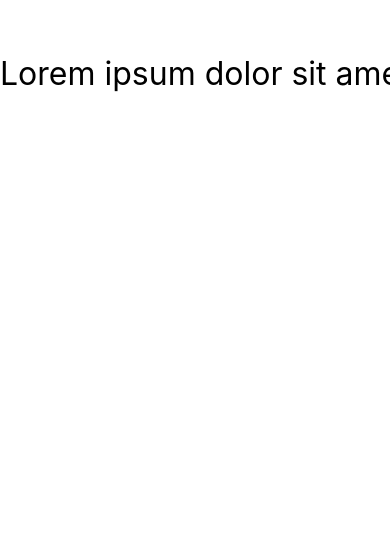
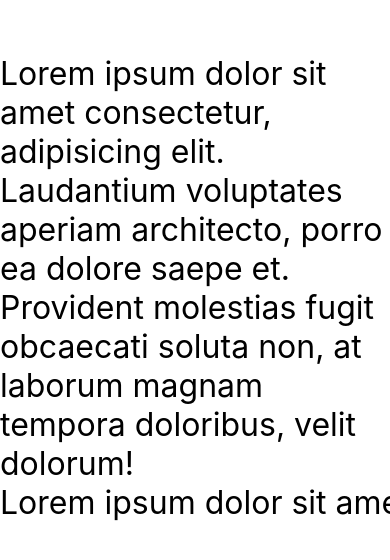
Before and after one commit to BrenoFreitasM/lear-react-native-cli, a React Native app: screen / in a window 390 px wide. Shown: the part 246-806 px from the top of the page. Built offline with nearby package versions, Linux system fonts and the light colour scheme.

Commit message:
feat: scrollview inside scrollview

```diff
--- a/App.js
+++ b/App.js
@@ -2,12 +2,20 @@ import { ScrollView, Text } from "react-native";
 
 export default function App() {
   return (
-    <ScrollView horizontal>
+    <ScrollView >
       <Text
         style={{ marginTop: 300, fontSize: 32 }}
       >
         Lorem ipsum dolor sit amet consectetur, adipisicing elit. Laudantium voluptates aperiam architecto, porro ea dolore saepe et. Provident molestias fugit obcaecati soluta non, at laborum magnam tempora doloribus, velit dolorum!
       </Text>
+
+      <ScrollView horizontal>
+      <Text
+        style={{ fontSize: 32 }}
+      >
+        Lorem ipsum dolor sit amet consectetur, adipisicing elit. Laudantium voluptates aperiam architecto, porro ea dolore saepe et. Provident molestias fugit obcaecati soluta non, at laborum magnam tempora doloribus, velit dolorum!
+      </Text>
+    </ScrollView>
     </ScrollView>
   )
 }
```
